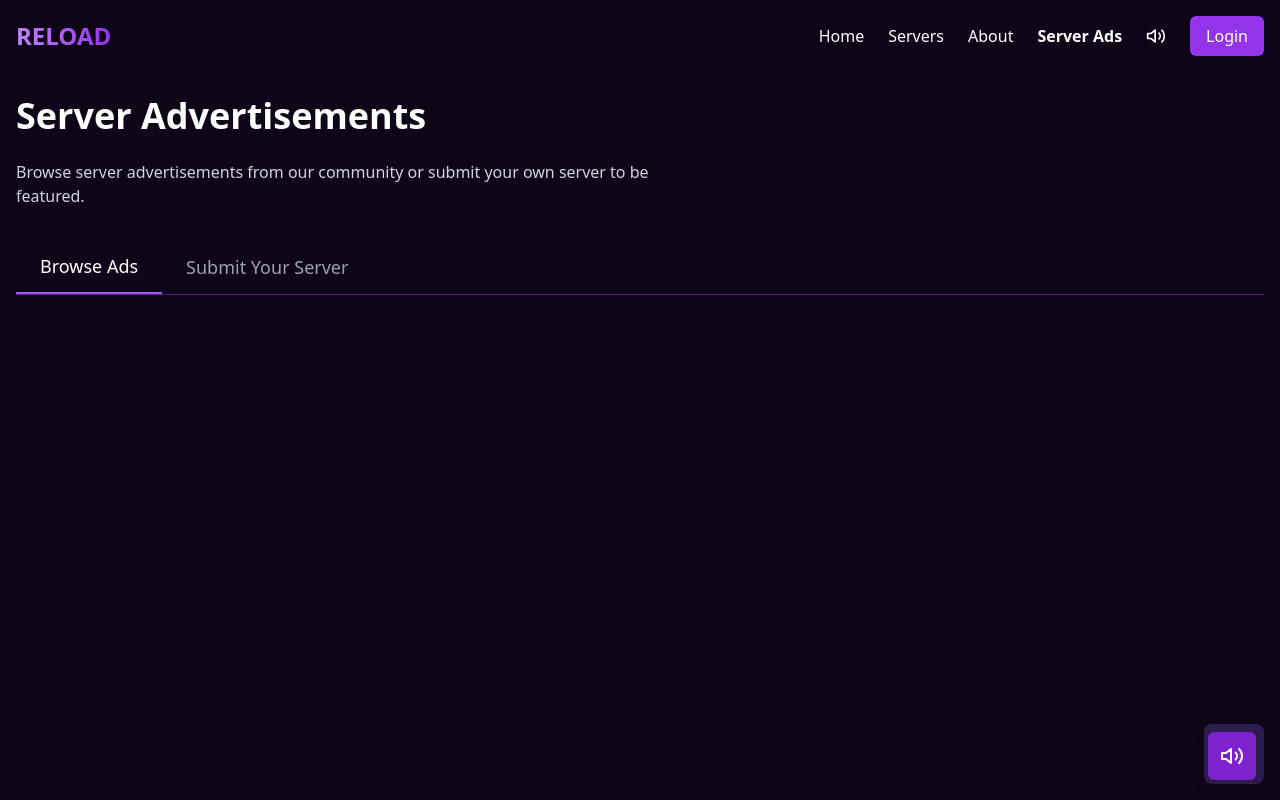
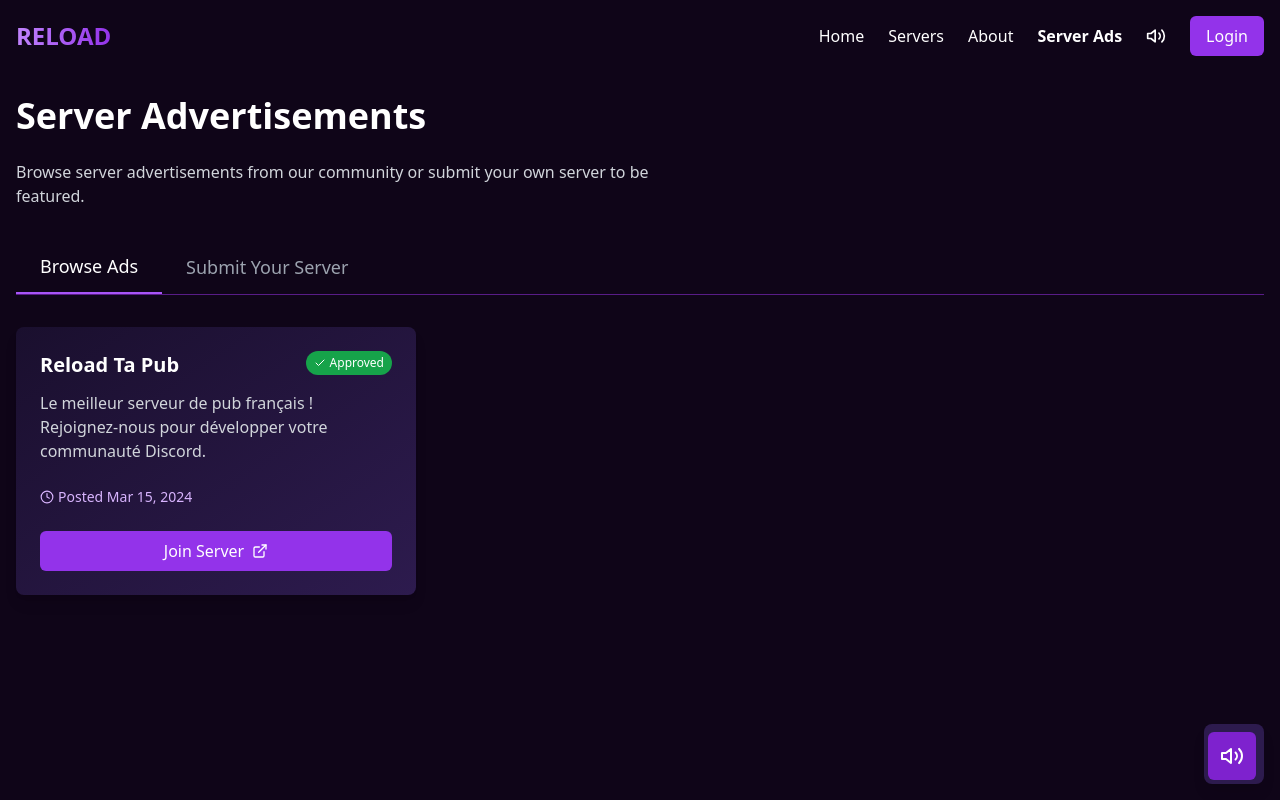
Before and after one commit to KarimFavulta/Relo, a React (Vite) app: page /ads in a window 1280 px wide. Built offline with nearby package versions, Linux system fonts and the light colour scheme.

Commit message:
Implement Active Server Ads System

```diff
--- a/src/components/AdForm.tsx
+++ b/src/components/AdForm.tsx
@@ -2,9 +2,10 @@ import React, { useState } from 'react';
 import { useAuth } from '../context/AuthContext';
 import { toast } from 'sonner';
 import { motion } from 'framer-motion';
+import { serverAds } from '../data/serverAds';
 
 const AdForm: React.FC = () => {
-  const { isAuthenticated } = useAuth();
+  const { isAuthenticated, user } = useAuth();
   const [title, setTitle] = useState('');
   const [description, setDescription] = useState('');
   const [inviteLink, setInviteLink] = useState('');
@@ -20,14 +21,27 @@ const AdForm: React.FC = () => {
 
     setIsSubmitting(true);
 
-    // Simulate form submission
-    setTimeout(() => {
-      toast.success('Your ad has been submitted for review!');
-      setTitle('');
-      setDescription('');
-      setInviteLink('');
-      setIsSubmitting(false);
-    }, 1500);
+    // Create new ad
+    const newAd = {
+      id: (serverAds.length + 1).toString(),
+      title,
+      description,
+      serverId: Date.now().toString(),
+      userId: user?.id || '',
+      inviteLink,
+      createdAt: new Date().toISOString(),
+      approved: false
+    };
+
+    // Add to serverAds array
+    serverAds.push(newAd);
+
+    // Show success message and reset form
+    toast.success('Your ad has been submitted for review!');
+    setTitle('');
+    setDescription('');
+    setInviteLink('');
+    setIsSubmitting(false);
   };
 
   if (!isAuthenticated) {
--- a/src/data/serverAds.ts
+++ b/src/data/serverAds.ts
@@ -1,3 +1,14 @@
 import { ServerAd } from '../types';
 
-export const serverAds: ServerAd[] = [];
+export const serverAds: ServerAd[] = [
+  {
+    id: '1',
+    title: 'Reload Ta Pub',
+    description: 'Le meilleur serveur de pub français ! Rejoignez-nous pour développer votre communauté Discord.',
+    serverId: '1',
+    userId: '123456789',
+    inviteLink: 'https://discord.gg/JQnhxUGxqr',
+    createdAt: '2024-03-15T10:00:00Z',
+    approved: true
+  }
+];
```
